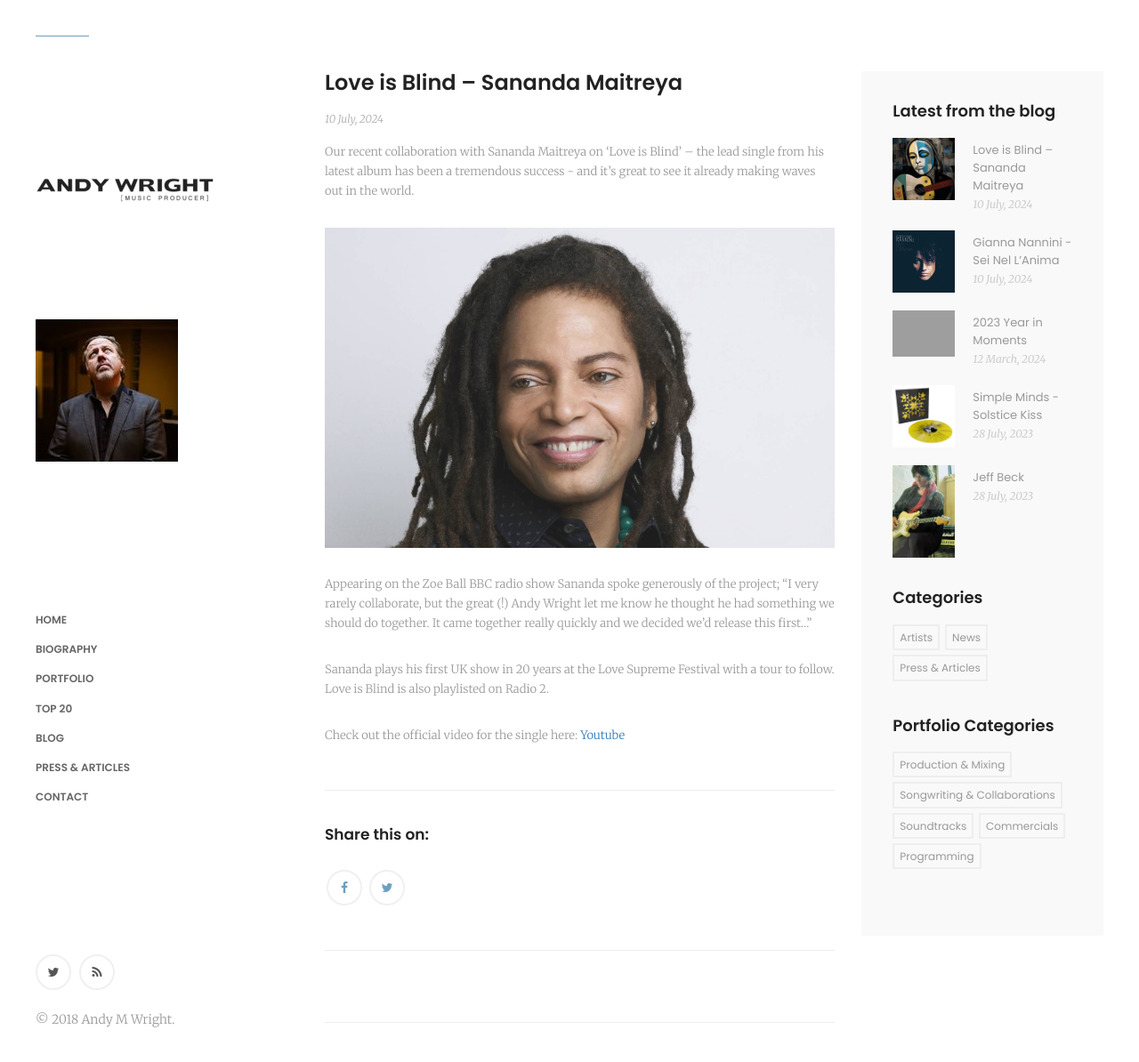
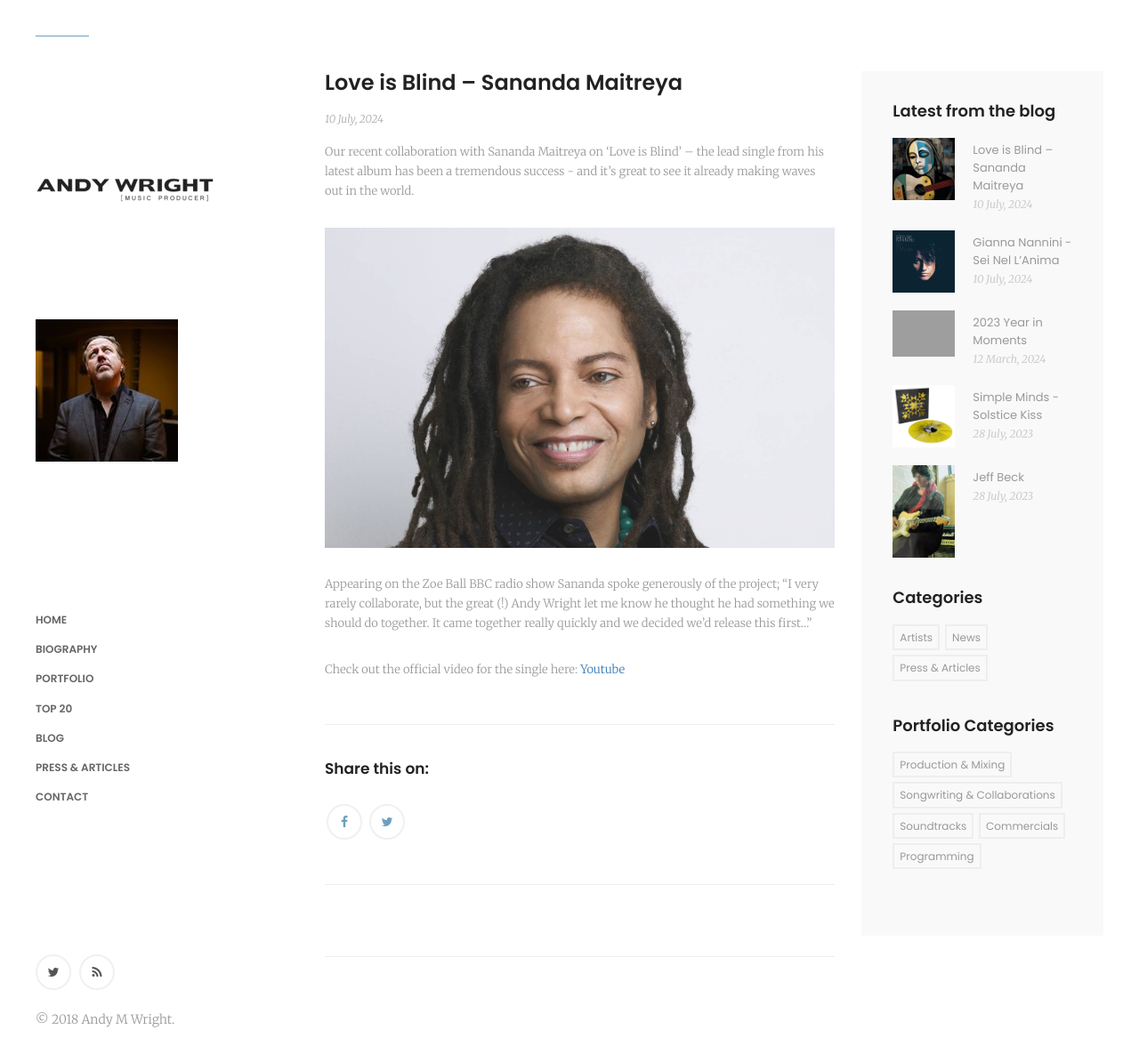
Before and after one commit to andywrightmusic/andywrightmusic.github.io, a Jekyll site: the page built from collections/_posts/2024-07-10-2024-Love-is-Blind–Sananda Maitreya.md, in a window 1280 px wide and 1240 px high. Shown: the top 1194 px of the window at 89% size. Built offline with Jekyll 4.4.1, drawn with Linux system fonts in a browser that asks for light colours; comment, search, counter and statistics services are not loaded; grey boxes are pictures that could not be loaded.

```diff
--- a/collections/_posts/2024-07-10-2024-Love-is-Blind–Sananda Maitreya.md
+++ b/collections/_posts/2024-07-10-2024-Love-is-Blind–Sananda Maitreya.md
@@ -14,7 +14,5 @@
 
 Appearing on the Zoe Ball BBC radio show Sananda spoke generously of the project; “I very rarely collaborate, but the great (!) Andy Wright let me know he thought he had something we should do together. It came together really quickly and we decided we’d release this first…”
 
-Sananda plays his first UK show in 20 years at the Love Supreme Festival with a tour to follow. Love is Blind is also playlisted on Radio 2.
-
 Check out the official video for the single here:
 [Youtube](https://www.youtube.com/watch?v=hwf7cR44ehI)
```
